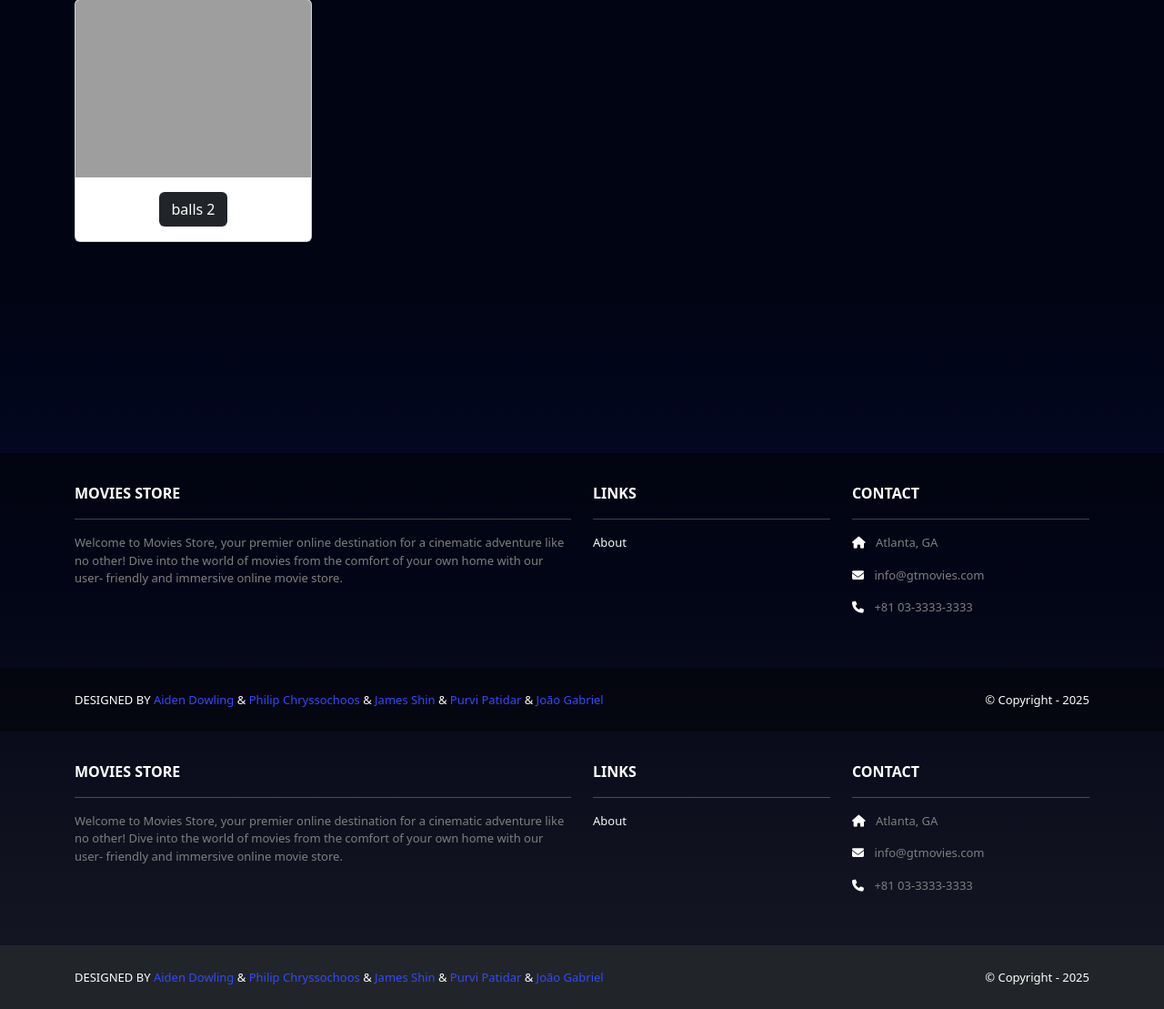
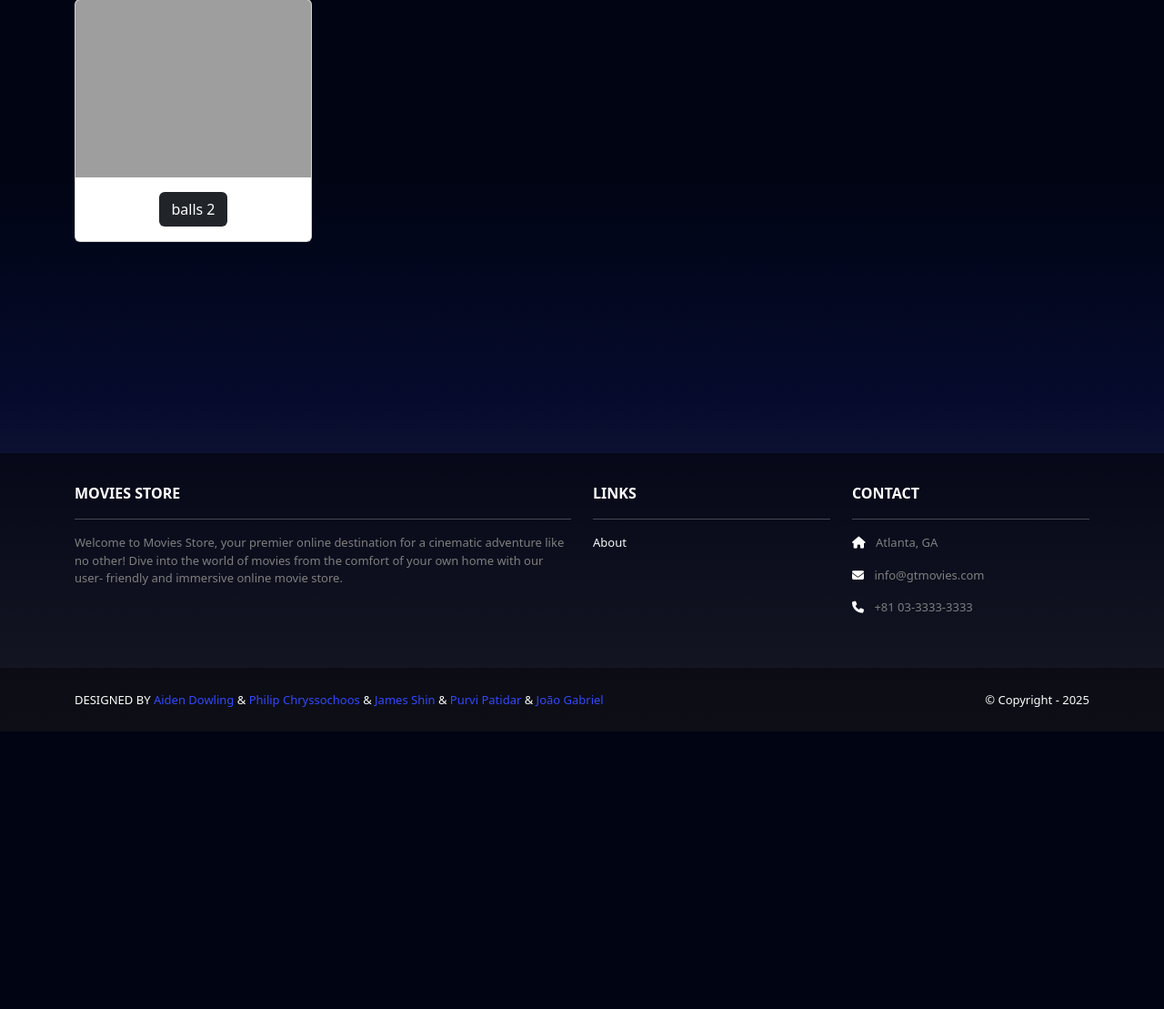
Before and after one commit to aidendowling/GTMoviesApp, a Django app: page /movies/ in a window 1280 px wide. Shown: the part 302-1411 px from the top of the page at 91% size. After the commit the page ends 1106 px from the top, so only its background shows below. Run offline with Django 5.2, Linux system fonts and the light colour scheme; data comes from the database, SQL or seed files in the repository; both versions use the stored data as it was after the commit; some libraries are stand-ins or nearby versions; some web fonts are replaced; grey boxes are pictures that could not be loaded.

Commit message:
removed all duplicates, changed color for movies page to white

```diff
--- a/GTMoviesApp/templates/base.html
+++ b/GTMoviesApp/templates/base.html
@@ -144,51 +144,3 @@
    </div>
  </div>
 </section>
-
-    <!-- Footer -->
-    <section class="p-3 ms-footer d-none d-md-block">
-      <div class="container">
-        <div class="row mt-3">
-          <div class="col-md-6 col-lg-6 col-xl-6 mx-auto mb-4 text-light">
-            <b>MOVIES STORE</b>
-            <hr/>
-            <p>
-              Welcome to Movies Store, your premier online destination for a cinematic adventure like no
-              other! Dive into the world of movies from the comfort of your own home with our user-
-              friendly and immersive online movie store.
-            </p>
-          </div>
-          <div class="col-md-3 col-lg-3 col-xl-3 mx-auto mb-4 text-light">
-            <b>LINKS</b>
-            <hr />
-            <p><a class="nav-link text-light" href="{% url 'home.about' %}">About</a></p>
-          </div>
-          <div class="col-md-3 col-lg-3 col-xl-3 mx-auto mb-4 text-light">
-            <b>CONTACT</b>
-            <hr />
-            <p><i class="fas fa-home me-2"></i> Atlanta, GA</p>
-            <p><i class="fas fa-envelope me-2"></i> info@gtmovies.com</p>
-            <p><i class="fas fa-phone me-2"></i> +81 03-3333-3333</p>
-          </div>
-        </div>
-      </div>
-    </section>
-
-    <section class="p-3 ms-footer-bottom bg-dark">
-      <div class="container d-flex justify-content-between">
-        <div class="me-5 text-white">
-          <span>DESIGNED BY
-            <a href="https://www.linkedin.com/in/aiden-dowling/" target="_blank">Aiden Dowling</a> &
-            <a href="https://www.x.com/greglim81" target="_blank">Philip Chryssochoos</a> &
-            <a href="https://www.linkedin.com/in/james-m-shin/" target="_blank">James Shin</a> &
-            <a href="https://www.x.com/greglim81" target="_blank">Purvi Patidar</a> &
-            <a href="https://www.linkedin.com/in/joogps" target="_blank">João Gabriel</a>
-          </span>
-        </div>
-        <div class="text-white">
-          <span>© Copyright - 2025</span>
-        </div>
-      </div>
-    </section>
-  </body>
-</html>
--- a/home/templates/home/index.html
+++ b/home/templates/home/index.html
@@ -8,12 +8,9 @@
         <h2 class="display-1" style="font-family: Helvetica">GT Movies</h2>
         <p class="lead" style="font-family: Helvetica">Where every movie night begins!</p>
     </div>
-      <div class="col-md-6">
-          <img src="/static/img/homepageMovie.jpg" class="img-fluid">
-      </div>
     </div>
 </div>
     <div class="homepage-bottom" style="align-content: center; color: white;">
-        <p class="text-center" style="font-family: Monospace; margin-top: -30px;">The best place to rent the most popular movies!</p>
+        <p class="text-center" style="font-family: Monospace; margin-top: -90px;">The best place to rent the most popular movies!</p>
     </div>
 {% endblock content %}
--- a/movies/templates/movies/index.html
+++ b/movies/templates/movies/index.html
@@ -1,7 +1,7 @@
 {% extends 'base.html' %}
 {% block content %}
 {% load static %}
-<div class="p-3" style="color: white">
+<div class="p-3" style="color: rgb(255, 255, 255)">
   <div class="container">
     <div class="row mt-3">
       <div class="col mx-auto mb-3">
```
Also changed, not shown: movies/templates/movies/show.html (+4 -4 lines), db.sqlite3.
